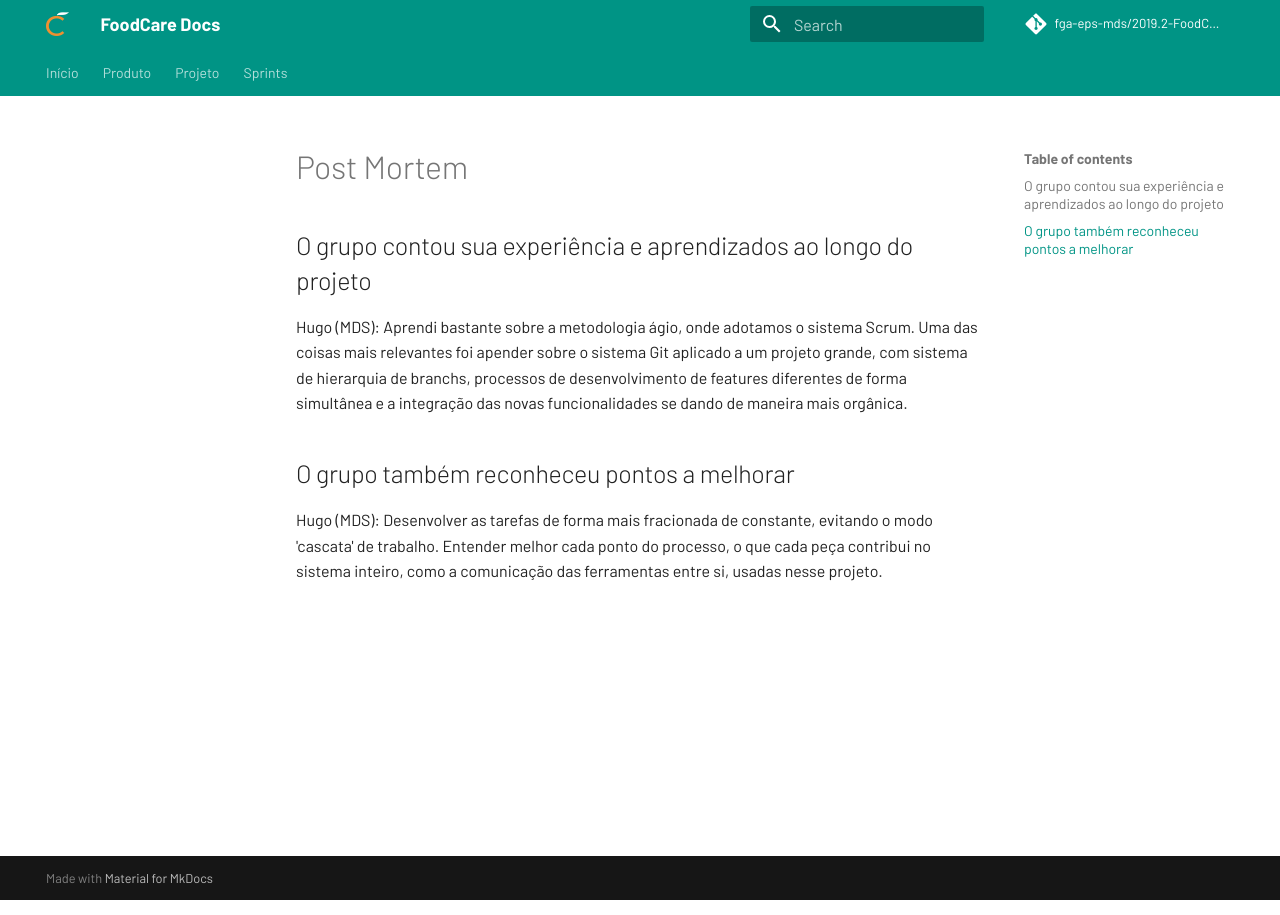
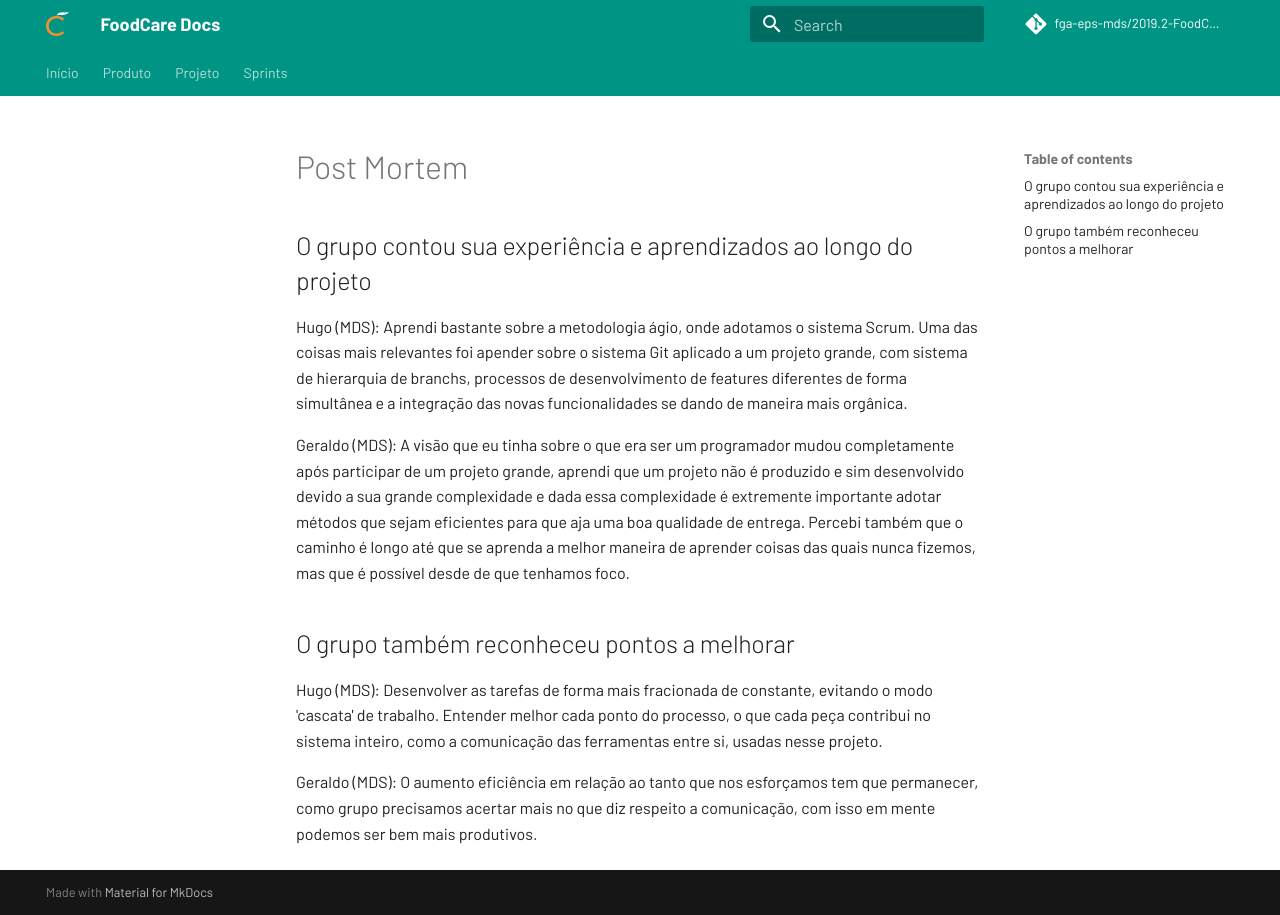
Before and after one commit to fga-eps-mds/2019.2-FoodCare, an MkDocs documentation site: the page built from docs/produto/post-mortem.md, in a window 1280 px wide. Built offline with MkDocs 1.6.1 and Material for MkDocs 9.7.7, drawn with Linux system fonts in a browser that asks for light colours; comment, search, counter and statistics services are not loaded.

Commit message:
Adiciona ao post-mortem minha experiência

```diff
--- a/docs/produto/post-mortem.md
+++ b/docs/produto/post-mortem.md
@@ -4,6 +4,11 @@
 
 Hugo (MDS): Aprendi bastante sobre a metodologia ágio, onde adotamos o sistema Scrum. Uma das coisas mais relevantes foi apender sobre o sistema Git aplicado a um projeto grande, com sistema de hierarquia de branchs, processos de desenvolvimento de features diferentes de forma simultânea e a integração das novas funcionalidades se dando de maneira mais orgânica.
 
+Geraldo (MDS): A visão que eu tinha sobre o que era ser um programador mudou completamente após participar de um projeto grande, aprendi que um projeto não é produzido e sim desenvolvido devido a sua grande complexidade e dada essa complexidade é extremente importante adotar métodos que sejam eficientes para que aja uma boa qualidade de entrega. Percebi também que o caminho é longo até que se aprenda a melhor maneira de aprender coisas das quais nunca fizemos, mas que é possível desde de que tenhamos foco.
+
+
 ## O grupo também reconheceu pontos a melhorar
 
 Hugo (MDS): Desenvolver as tarefas de forma mais fracionada de constante, evitando o modo 'cascata' de trabalho. Entender melhor cada ponto do processo, o que cada peça contribui no sistema inteiro, como a comunicação das ferramentas entre si, usadas nesse projeto.
+
+Geraldo (MDS): O aumento eficiência em relação ao tanto que nos esforçamos tem que permanecer, como grupo precisamos acertar mais no que diz respeito a comunicação, com isso em mente podemos ser bem mais produtivos.
```
